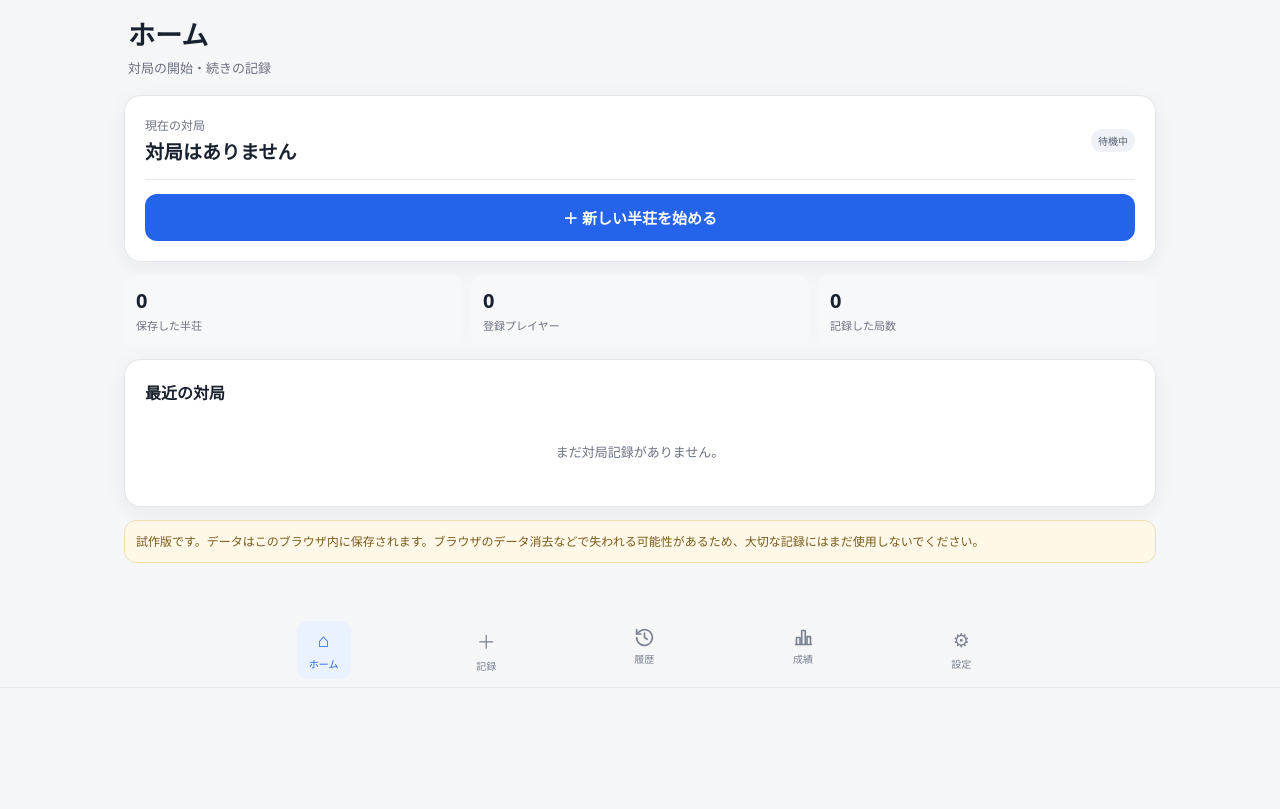
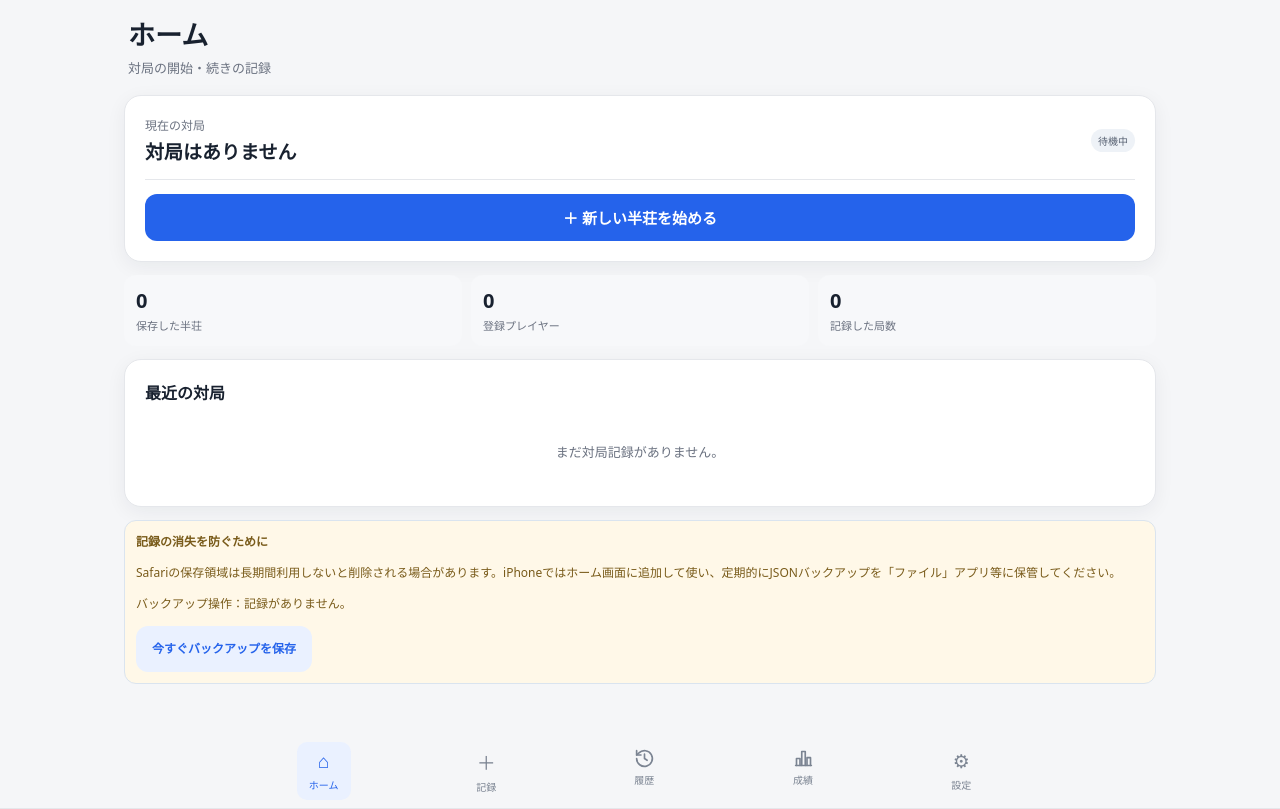
Before and after one commit to kura765/mahjong-record, a plain HTML site: page index.html in a window 1280 px wide. Shown: the part 75-884 px from the top of the page. Before the commit the page ends 800 px from the top, so only its background shows below. Drawn offline with Linux system fonts and the light colour scheme.

Commit message:
Add visible backup reminder and dated exports with Safari home-screen migration guidance

```diff
--- a/index.html
+++ b/index.html
@@ -246,7 +246,7 @@
 </div>
 <div id="startError" class="start-error hidden" role="alert" aria-live="assertive"></div>
 <div class="actions"><button class="btn full" onclick="newMatch()">この4人で半荘を開始</button><button class="btn ghost" onclick="cancelStartForm()">キャンセル</button></div>
-</div></div><div class="stats"><div class="stat"><strong id="matchCount">0</strong><span>保存した半荘</span></div><div class="stat"><strong id="playerCount">0</strong><span>登録プレイヤー</span></div><div class="stat"><strong id="totalHands">0</strong><span>記録した局数</span></div></div><div class="card" style="margin-top:13px"><h2>最近の対局</h2><div id="recentMatches" class="empty">まだ対局記録がありません。</div></div><div class="notice">試作版です。データはこのブラウザ内に保存されます。ブラウザのデータ消去などで失われる可能性があるため、大切な記録にはまだ使用しないでください。</div></section>
+</div></div><div class="stats"><div class="stat"><strong id="matchCount">0</strong><span>保存した半荘</span></div><div class="stat"><strong id="playerCount">0</strong><span>登録プレイヤー</span></div><div class="stat"><strong id="totalHands">0</strong><span>記録した局数</span></div></div><div class="card" style="margin-top:13px"><h2>最近の対局</h2><div id="recentMatches" class="empty">まだ対局記録がありません。</div></div><div class="notice" id="backupReminder"><strong>記録の消失を防ぐために</strong><p class="small">Safariの保存領域は長期間利用しないと削除される場合があります。iPhoneではホーム画面に追加して使い、定期的にJSONバックアップを「ファイル」アプリ等に保管してください。</p><p class="small" id="lastBackupLabel">バックアップ操作：まだありません。</p><button class="btn secondary" onclick="exportData()">今すぐバックアップを保存</button></div></section>
 <section class="page" id="record"><div class="h1">対局記録</div><div id="noMatch" class="card empty">対局がありません。ホームから新しい半荘を開始してください。</div><div id="matchArea" class="hidden"><div class="card"><div class="row between"><strong id="recordTitleLabel">半荘</strong><button class="btn ghost" onclick="toggleMatchMeta('active')">名称・日付を編集</button></div><div id="matchMetaActive" class="hidden"></div></div><div class="card"><div class="handhead"><div><div class="small muted">現在の局</div><div class="round" id="roundLabel">東1局</div></div><span class="chip" id="honbaLabel">0本場 ・ 供託0本</span></div><div class="players" id="scorePlayers"></div></div>
 <div class="card"><h2>局の結果</h2><div class="field"><label>結果の種類</label><div class="choice"><label><input type="radio" name="resultType" value="ron" checked onchange="toggleResult()"><span>ロン</span></label><label><input type="radio" name="resultType" value="tsumo" onchange="toggleResult()"><span>ツモ</span></label><label><input type="radio" name="resultType" value="draw" onchange="toggleResult()"><span>流局</span></label><label><input type="radio" name="resultType" value="intermediate" onchange="toggleResult()"><span>途中流局</span></label></div></div>
 <div id="winFields"><div class="win-select-row"><div class="field"><label>和了者</label><div class="checklist" id="winnerList"></div></div><div class="field" id="loserField"><label>放銃者</label><div class="checklist" id="loserList"></div><select id="loser" class="hidden" aria-hidden="true" tabindex="-1"></select></div></div><div id="winnerDetails"></div></div>
@@ -288,7 +288,7 @@
 <div id="ruleError" class="start-error hidden" role="alert"></div>
 <div class="actions" style="margin-top:10px"><button class="btn secondary" onclick="saveRuleSettings()">ルール設定を保存</button><button class="btn ghost" onclick="resetRuleSettings()">初期設定に戻す</button></div>
 <p class="small muted">開始点数・返し点とオカの整合性、およびウマの合計が0になることを確認します。南4局以降の延長処理は従来どおりです。</p>
-</div><div class="card"><h2>画面の拡大操作</h2><label class="row" style="gap:12px;align-items:center"><input type="checkbox" id="preventZoomSetting" style="width:21px;height:21px;flex-shrink:0" onchange="setPreventZoom(this.checked)"><span>ピンチ拡大を抑制する</span></label><p class="small muted">通常はオンです。文字が小さいなど、拡大が必要な場合はオフにしてください。ブラウザやアクセシビリティ機能によっては拡大できることがあります。</p></div><div class="card"><h2>データ管理</h2><p class="small muted">この端末に記録を保存します。</p><div class="actions"><button class="btn secondary" onclick="exportData()">バックアップを書き出す</button><button class="btn ghost" onclick="document.getElementById('importFile').click()">バックアップを読み込む</button><input type="file" id="importFile" accept="application/json" class="hidden" onchange="importData(event)"></div><div class="divider"></div><button class="btn danger full" onclick="clearData()">すべての試作データを削除</button></div><div class="card patch-card"><details><summary><span>更新履歴 <span class="patch-version">v2.10</span></span><span class="patch-expand" aria-hidden="true">＋</span></summary><div class="patch-entries">
+</div><div class="card"><h2>画面の拡大操作</h2><label class="row" style="gap:12px;align-items:center"><input type="checkbox" id="preventZoomSetting" style="width:21px;height:21px;flex-shrink:0" onchange="setPreventZoom(this.checked)"><span>ピンチ拡大を抑制する</span></label><p class="small muted">通常はオンです。文字が小さいなど、拡大が必要な場合はオフにしてください。ブラウザやアクセシビリティ機能によっては拡大できることがあります。</p></div><div class="card"><h2>データ管理</h2><p class="small muted">この端末に記録を保存します。Safariの「共有」→「ホーム画面に追加」から開く方法を推奨します。ホーム画面版はSafariと保存領域が別になる場合があるため、移行前にSafari側でバックアップを保存し、ホーム画面版で読み込んでください。</p><p class="small muted">バックアップはiCloud Driveなどブラウザ外に保存し、保存先を確認してください。</p><div class="actions"><button class="btn secondary" onclick="exportData()">バックアップを書き出す</button><button class="btn ghost" onclick="document.getElementById('importFile').click()">バックアップを読み込む</button><input type="file" id="importFile" accept="application/json" class="hidden" onchange="importData(event)"></div><div class="divider"></div><button class="btn danger full" onclick="clearData()">すべての試作データを削除</button></div><div class="card patch-card"><details><summary><span>更新履歴 <span class="patch-version">v2.10</span></span><span class="patch-expand" aria-hidden="true">＋</span></summary><div class="patch-entries">
 <section><h3>v2.10</h3><p>次の半荘から適用されるルール設定（開始点数・返し点・ウマ・オカ・飛び・終了基準点）を追加。半荘ごとに適用ルールを保存し、従来の記録は既定ルールで保持。</p></section>
 <section><h3>v2.9</h3><p>画面左上のバージョン番号を更新。登録済みプレイヤーを常に全員表示し、選択済みの人を指定した場合は座席を入れ替える操作に対応。</p></section>
 <section><h3>v2.8</h3><p>半荘開始画面に参加者名の一括クリアを追加。設定画面に更新履歴を追加。</p></section>
@@ -397,7 +397,7 @@ function showStartError(missing){
  document.getElementById('startPlayer'+missing[0]).focus();
 }
 function newMatch(){if(db.active){alert('進行中または中断中の対局があります。先にその対局を再開・完了してください。');showPage('record');return;}clearStartError();let names=[0,1,2,3].map(i=>document.getElementById('startPlayer'+i).value.trim());let missing=names.map((n,i)=>n?-1:i).filter(i=>i>=0);if(missing.length){showStartError(missing);return;}if(new Set(names).size!==4){const error=document.getElementById('startError');error.textContent='同じプレイヤーを複数の家に指定できません。';error.classList.remove('hidden');names.forEach((n,i)=>{if(names.indexOf(n)!==i)document.getElementById('startPlayer'+i).classList.add('start-invalid')});return;}names.forEach(n=>{if(!db.players.includes(n))db.players.push(n)});const title=document.getElementById('startMatchTitle').value.trim()||automaticMatchTitle(document.getElementById('startMatchDate').value||statsLocalDay(new Date()));const day=document.getElementById('startMatchDate').value||statsLocalDay(new Date());if(!/^\d{4}-\d{2}-\d{2}$/.test(day)||!Number.isFinite(new Date(day+'T12:00:00').getTime())){alert('正しい対局日を入力してください。');return;}db.active={id:Date.now(),title,date:day+'T12:00:00',names,rules:JSON.parse(JSON.stringify(db.rules||ruleDefaults())),points:Array(4).fill((db.rules||MATCH_RULES).start),dealer:0,round:0,honba:0,sticks:0,hands:[],status:'進行中'};undoStack=[];save();document.getElementById('startForm').classList.add('hidden');document.getElementById('startMatchTitle').value='';startTitleCustomized=false;showPage('record')}
-function renderHome(){document.getElementById('matchCount').textContent=db.matches.length;document.getElementById('playerCount').textContent=db.players.length;document.getElementById('totalHands').textContent=db.matches.reduce((a,m)=>a+(m.hands?.length||0),0)+(db.active?.hands.length||0);document.getElementById('homeCurrent').textContent=db.active?`${db.active.title?db.active.title+' ・ ':''}${db.active.names.join('・')}`:'対局はありません';document.getElementById('homeTag').textContent=db.active?(db.active.status==='中断'?'中断':'進行中'):'待機中';document.getElementById('resumeBtn').classList.toggle('hidden',!db.active);let r=document.getElementById('recentMatches');if(!db.matches.length)r.className='empty',r.textContent='まだ対局記録がありません。';else r.className='',r.innerHTML=db.matches.slice(-3).reverse().map(m=>`<div class="logitem"><div class="logtitle">${esc(m.title||m.names.join(' / '))}</div><div class="small muted">${new Date(m.date).toLocaleDateString('ja-JP')} ・ ${m.hands.length}局 ・ 完了</div></div>`).join('')}
+function renderHome(){updateBackupReminder();document.getElementById('matchCount').textContent=db.matches.length;document.getElementById('playerCount').textContent=db.players.length;document.getElementById('totalHands').textContent=db.matches.reduce((a,m)=>a+(m.hands?.length||0),0)+(db.active?.hands.length||0);document.getElementById('homeCurrent').textContent=db.active?`${db.active.title?db.active.title+' ・ ':''}${db.active.names.join('・')}`:'対局はありません';document.getElementById('homeTag').textContent=db.active?(db.active.status==='中断'?'中断':'進行中'):'待機中';document.getElementById('resumeBtn').classList.toggle('hidden',!db.active);let r=document.getElementById('recentMatches');if(!db.matches.length)r.className='empty',r.textContent='まだ対局記録がありません。';else r.className='',r.innerHTML=db.matches.slice(-3).reverse().map(m=>`<div class="logitem"><div class="logtitle">${esc(m.title||m.names.join(' / '))}</div><div class="small muted">${new Date(m.date).toLocaleDateString('ja-JP')} ・ ${m.hands.length}局 ・ 完了</div></div>`).join('')}
 function seatIndex(a,i){return (i-a.dealer+4)%4}
 function seatName(a,i){return ['東','南','西','北'][seatIndex(a,i)]}
 function roundName(a){let wind=['東','南','西','北'][Math.floor(a.round/4)]||'北';return wind+(a.round%4+1)+'局'}
@@ -1105,7 +1105,32 @@ function deletePlayer(i){
  if(!confirm('登録プレイヤー「'+n+'」を一覧から削除しますか？過去の対局記録は残ります。'))return;
  db.players.splice(i,1);editingPlayerIndex=null;clearPlayerError();save();renderPlayers();
 }
-function exportData(){let blob=new Blob([JSON.stringify(db,null,2)],{type:'application/json'}),url=URL.createObjectURL(blob),a=document.createElement('a');a.href=url;a.download='mahjong-backup.json';a.click();setTimeout(()=>URL.revokeObjectURL(url),1000)}
+function exportData(){
+ try{
+  const text=JSON.stringify(db,null,2);
+  const blob=new Blob([text],{type:'application/json'});
+  const url=URL.createObjectURL(blob),a=document.createElement('a');
+  a.href=url;a.download='mahjong-backup-'+statsLocalDay(new Date())+'.json';
+  document.body.appendChild(a);a.click();a.remove();
+  setTimeout(()=>URL.revokeObjectURL(url),60000);
+  // This records an export *attempt*, not proof that a file was stored.
+  try{localStorage.setItem('mahjongLastBackupAttempt',new Date().toISOString())}catch(e){}
+  updateBackupReminder();
+ }catch(e){alert('バックアップを開始できませんでした。保存先を確認してください。')}
+}
+function updateBackupReminder(){
+ const el=document.getElementById('lastBackupLabel');if(!el)return;
+ let stamp=null;
+ try{stamp=localStorage.getItem('mahjongLastBackupAttempt')}catch(e){}
+ const date=stamp?new Date(stamp):null;
+ const valid=date&&Number.isFinite(date.getTime());
+ el.textContent=valid?'最後の書き出し操作：'+date.toLocaleString('ja-JP')+'（ファイルに保存されたか確認してください）':'バックアップ操作：記録がありません。';
+ const reminder=document.getElementById('backupReminder');
+ if(reminder){
+  const days=valid?(Date.now()-date.getTime())/86400000:Infinity;
+  reminder.style.borderColor=db.matches.length||db.active||db.players.length?(days>=7?'#dfb65a':'#dae4ef'):'#dae4ef';
+ }
+}
 function importData(e){
  const f=e.target.files[0];if(!f)return;const reader=new FileReader();
  reader.onload=()=>{try{
```
